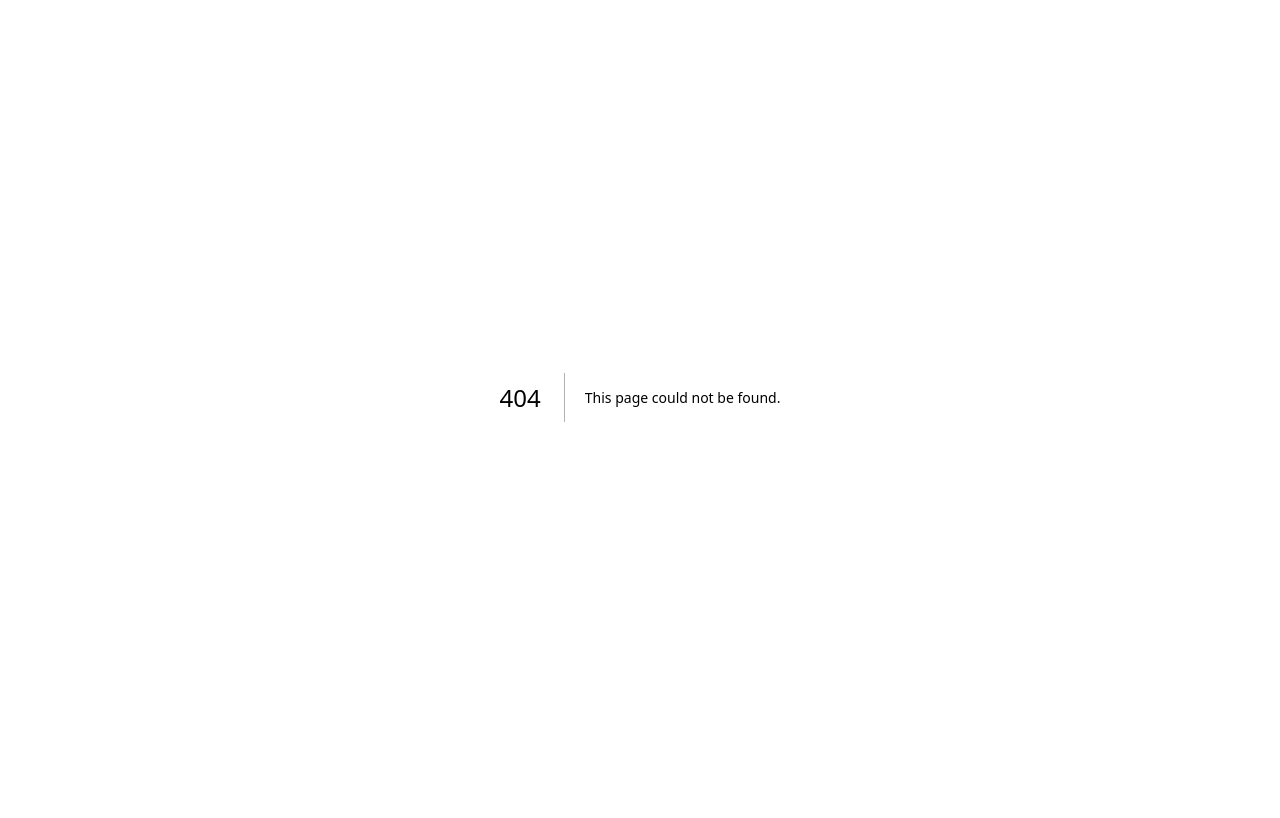
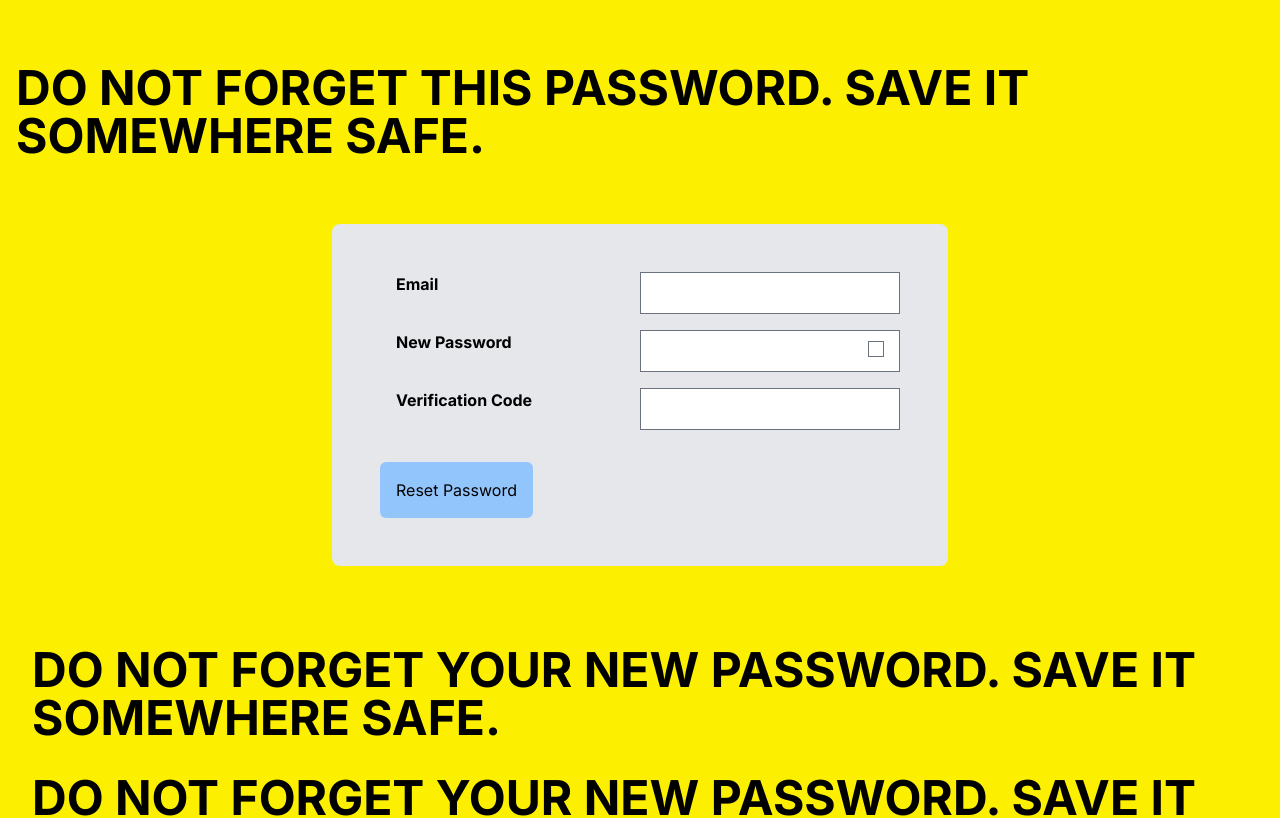
Before and after one commit to frc-emotion/website, a Next.js app: page /reset-password in a window 1280 px wide. Before the commit this address had no page. Shown: the top 818 px of the page. Built offline with nearby package versions, Linux system fonts and the light colour scheme.

Commit message:
reset password

```diff
--- a/next.config.js
+++ b/next.config.js
@@ -7,7 +7,6 @@ const nextConfig = {
 	sassOptions: {
 		includePaths: [require("path").join(__dirname, "styles")],
 	},
-
 };
 
 module.exports = nextConfig;
--- a/src/app/(auth)/forgot/page.tsx
+++ b/src/app/(auth)/forgot/page.tsx
@@ -5,38 +5,6 @@ import { FormEvent, useState } from "react";
 import { useRouter } from "next/navigation";
 import { AppRouterInstance } from "next/dist/shared/lib/app-router-context.shared-runtime";
 import Link from "next/link";
-
-type formData = {
-    email: string;
-};
-
-// async function submitForm(
-// 	e: FormEvent<HTMLFormElement>,
-// 	formData: formData,
-// 	router: AppRouterInstance
-// ) {
-// 	e.preventDefault();
-// 	console.log("preparing password reset");
-// 	try {
-// 		const response = await fetch(
-// 			"https://api.team2658.org/v2/users/login",
-// 			{
-// 				method: "POST",
-// 				headers: {
-// 					"Content-Type": "application/json",
-// 				},
-// 				body: JSON.stringify(formData),
-// 			}
-// 		);
-
-// 		const json = await response.json();
-
-// 		// user accountLevel instead of isVerified/isAdmin
-// 		// 0 - unverified, 1 - base, 2 - lead, 3 - admin
-// 	} catch (error) {
-// 		console.error(error);
-// 	}
-// }
 
 export default function Forgot() {
 	const [email, setEmail] = useState("");
@@ -59,20 +27,19 @@ export default function Forgot() {
 							Forgot Password
 						</h1>
 						<p className="text-center font-normal mt-3 mb-2 text-gray-500">
-                            If the email provided matches an existing account,
-                            <br />
-                            we will email you a link to reset your password.
+							You will be emailed a code to reset your password.
+							SAVE IT SOMEWHERE SAFE SO YOU DO NOT FORGET IT.
 						</p>
 						<form
 							className="mt-3"
 							onSubmit={(e) => {
-                                // submitForm(
-                                //     e,
-                                //     {
-                                //         email: email,
-                                //     },
-                                //     router
-                                // );
+								e.preventDefault();
+								foo(email).then((it) => {
+									alert(it.message);
+									if (it.status) {
+										router.push("/reset-password");
+									}
+								});
 							}}
 						>
 							<div className="grid grid-cols-1">
@@ -121,3 +88,21 @@ export default function Forgot() {
 		</main>
 	);
 }
+
+async function foo(
+	email: string
+): Promise<{ message: string; status: boolean }> {
+	const res = await fetch(
+		"https://api.team2658.org/v2/users/forgot-password",
+		{
+			method: "POST",
+			headers: {
+				"Content-Type": "application/json",
+			},
+			body: JSON.stringify({ email }),
+		}
+	);
+	const status = res.status;
+	const json = await res.json();
+	return { message: json.message, status: res.ok };
+}
--- /dev/null
+++ b/src/app/(auth)/reset-password/page.tsx
@@ -0,0 +1,124 @@
+"use client";
+
+import { useRouter } from "next/navigation";
+import { useState } from "react";
+
+export default function Reset() {
+	const foo = new Array(9999).fill(0);
+	const router = useRouter();
+
+	const [email, setEmail] = useState("");
+	const [newPassword, setNewPassword] = useState("");
+	const [otp, setOtp] = useState("");
+	const [show, setShow] = useState(false);
+
+	return (
+		<main className="py-16 px-4 items-center flex flex-col bg-teamYellow-500">
+			<strong className="block text-5xl">
+				DO NOT FORGET THIS PASSWORD. SAVE IT SOMEWHERE SAFE.
+			</strong>
+			<div className="w-fit my-16 p-8 bg-gray-200 rounded-lg">
+				<div className="m-4 grid grid-cols-2">
+					<label htmlFor="email" className="mx-4 font-bold">
+						Email
+					</label>
+					<input
+						type="email"
+						name="email"
+						value={email}
+						onChange={(e) => {
+							setEmail(e.target.value);
+						}}
+					/>
+				</div>
+
+				<div className="m-4 grid-cols-2 grid">
+					<label htmlFor="password" className="mx-4 font-bold">
+						New Password
+					</label>
+					<div className="relative">
+						<input
+							type={show ? "text" : "password"}
+							name="password"
+							value={newPassword}
+							onChange={(e) => {
+								setNewPassword(e.target.value);
+							}}
+						/>
+						<input
+							onChange={(e) => {
+								setShow(e.target.checked);
+							}}
+							type="checkbox"
+							className="absolute z-10 right-4 top-[25%]"
+						/>
+					</div>
+				</div>
+
+				<div className="m-4 grid-cols-2 grid">
+					<label htmlFor="code" className="mx-4 font-bold">
+						Verification Code
+					</label>
+					<input
+						type="text"
+						name="code"
+						value={otp}
+						onChange={(e) => {
+							setOtp(e.target.value);
+						}}
+					/>
+				</div>
+
+				<button
+					className="m-4 p-4 bg-blue-300 rounded-md active:bg-blue-500"
+					onClick={(e) => {
+						e.preventDefault();
+						fun(email, otp, newPassword).then((message) => {
+							alert(message.message);
+							if (message.status) {
+								router.push("/login");
+							}
+						});
+					}}
+				>
+					Reset Password
+				</button>
+			</div>
+			{foo.map((_, i) => (
+				<strong className="block m-4 text-5xl" key={i}>
+					DO NOT FORGET YOUR NEW PASSWORD. SAVE IT SOMEWHERE SAFE.{" "}
+				</strong>
+			))}
+		</main>
+	);
+}
+
+const fun = async (
+	email: string,
+	otp: string,
+	password: string
+): Promise<{ message: string; status: boolean }> => {
+	const res = await fetch(
+		`https://api.team2658.org/v2/users/reset-password`,
+		{
+			method: "POST",
+			headers: {
+				"Content-Type": "application/json",
+			},
+			body: JSON.stringify({
+				email,
+				code: otp,
+				password,
+			}),
+			cache: "no-store",
+			next: {
+				revalidate: 0,
+			},
+		}
+	);
+	const json = await res.json();
+	return {
+		message: json.message,
+		status: res.ok,
+	};
+};
```
Lines whose indentation alone changed are shown as unchanged.
